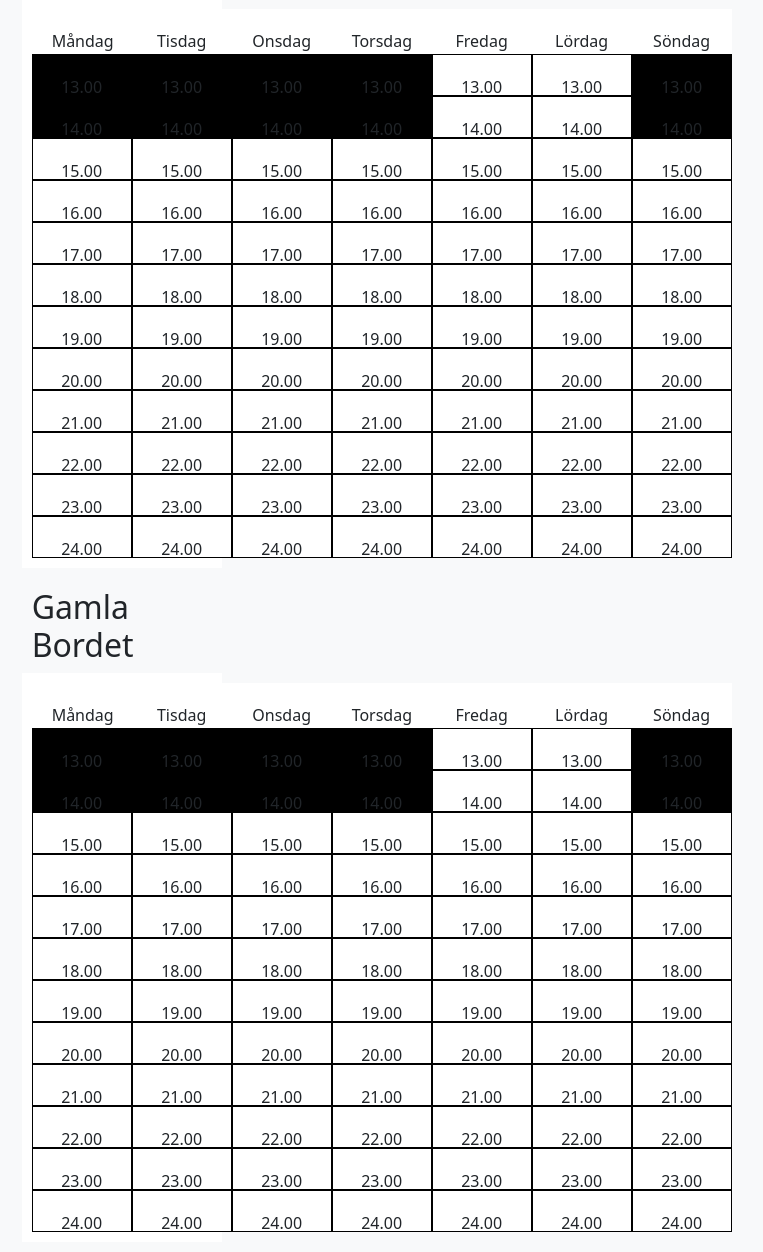
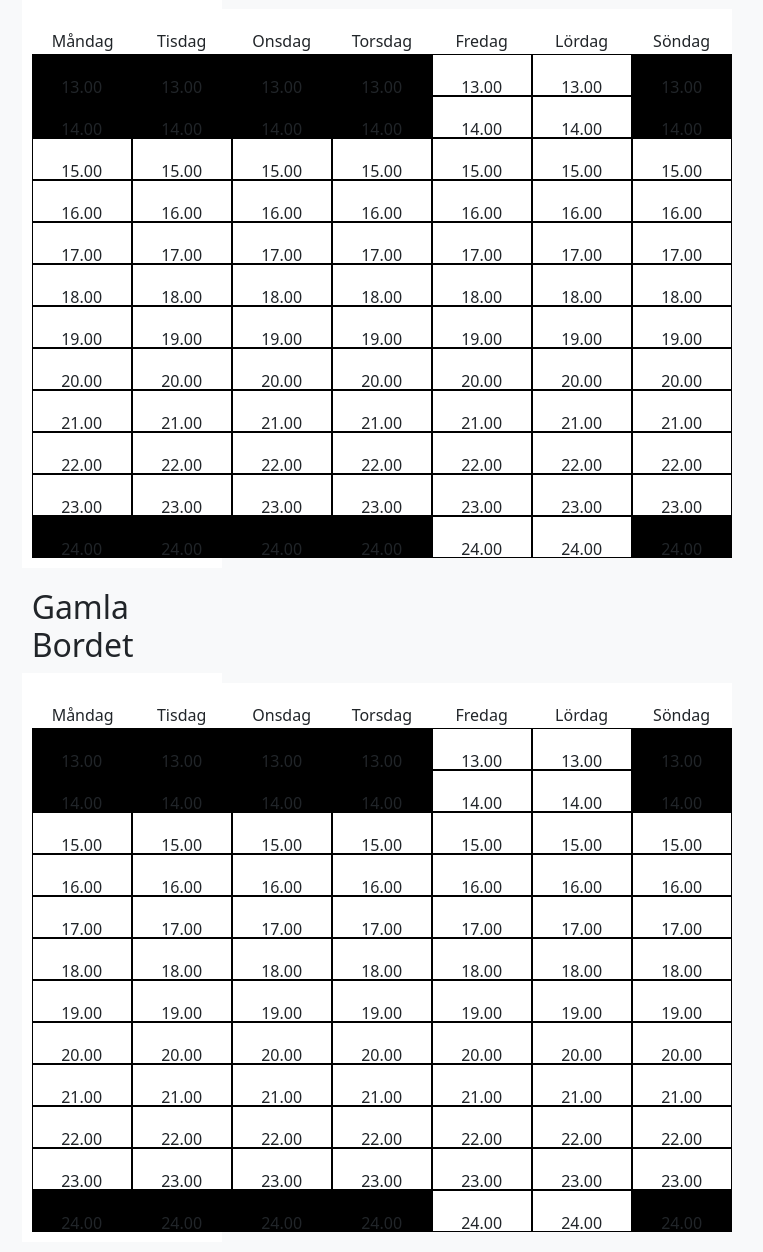
Before and after one commit to Tech-Magnet/VideoBiljardenBooking, a PHP site: page / in a window 1280 px wide. Shown: the part 872-2124 px from the top of the page, without its empty margins (185-948 px from the left). Run offline with PHP 8.4, Linux system fonts and the light colour scheme; data that the repository does not hold is empty.

Commit message:
Fixed Time input and added blacklisted times

```diff
--- a/index.php
+++ b/index.php
@@ -85,7 +85,7 @@ $data = $result->fetch_all(MYSQLI_ASSOC);
     </p>
     <p>
       <label for="time">Tid</label>
-      <input type="time"  class="form-control"  name="txtTime" id="txtTime" step="3600000" placeholder="" value="" required>
+      <input type="time"  class="form-control"  name="txtTime" id="txtTime" step="3600" placeholder="00:00:00" value="" required>
     </p>
     <p>
       <label for="Table">Bord</label><br>
@@ -189,13 +189,13 @@ $data = $result->fetch_all(MYSQLI_ASSOC);
     <div class="grid-item" id="TT_NEW_23_fri">23.00</div>
     <div class="grid-item" id="TT_NEW_23_sat">23.00</div>
     <div class="grid-item" id="TT_NEW_23_sun">23.00</div>
-    <div class="grid-item" id="TT_NEW_24_mon">24.00</div>
-    <div class="grid-item" id="TT_NEW_24_tue">24.00</div>
-    <div class="grid-item" id="TT_NEW_24_wed">24.00</div>
-    <div class="grid-item" id="TT_NEW_24_thu">24.00</div>
+    <div class="grid-item" id="TT_NEW_24_mon" style="background-color: #000;">24.00</div>
+    <div class="grid-item" id="TT_NEW_24_tue" style="background-color: #000;">24.00</div>
+    <div class="grid-item" id="TT_NEW_24_wed" style="background-color: #000;">24.00</div>
+    <div class="grid-item" id="TT_NEW_24_thu" style="background-color: #000;">24.00</div>
     <div class="grid-item" id="TT_NEW_24_fri">24.00</div>
     <div class="grid-item" id="TT_NEW_24_sat">24.00</div>
-    <div class="grid-item" id="TT_NEW_24_sun">24.00</div>
+    <div class="grid-item" id="TT_NEW_24_sun" style="background-color: #000;">24.00</div>
   </div>
 </div>
 </div>
@@ -290,13 +290,13 @@ $data = $result->fetch_all(MYSQLI_ASSOC);
     <div class="grid-item" id="TT_OLD_23_fri">23.00</div>
     <div class="grid-item" id="TT_OLD_23_sat">23.00</div>
     <div class="grid-item" id="TT_OLD_23_sun">23.00</div>
-    <div class="grid-item" id="TT_OLD_24_mon">24.00</div>
-    <div class="grid-item" id="TT_OLD_24_tue">24.00</div>
-    <div class="grid-item" id="TT_OLD_24_wed">24.00</div>
-    <div class="grid-item" id="TT_OLD_24_thu">24.00</div>
+    <div class="grid-item" id="TT_OLD_24_mon" style="background-color: #000;">24.00</div>
+    <div class="grid-item" id="TT_OLD_24_tue" style="background-color: #000;">24.00</div>
+    <div class="grid-item" id="TT_OLD_24_wed" style="background-color: #000;">24.00</div>
+    <div class="grid-item" id="TT_OLD_24_thu" style="background-color: #000;">24.00</div>
     <div class="grid-item" id="TT_OLD_24_fri">24.00</div>
     <div class="grid-item" id="TT_OLD_24_sat">24.00</div>
-    <div class="grid-item" id="TT_OLD_24_sun">24.00</div>
+    <div class="grid-item" id="TT_OLD_24_sun" style="background-color: #000;">24.00</div>
   </div>
 </div>
 </div>
```
